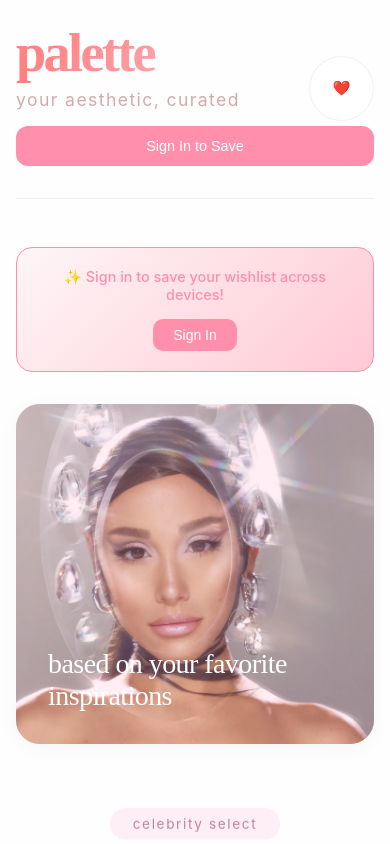
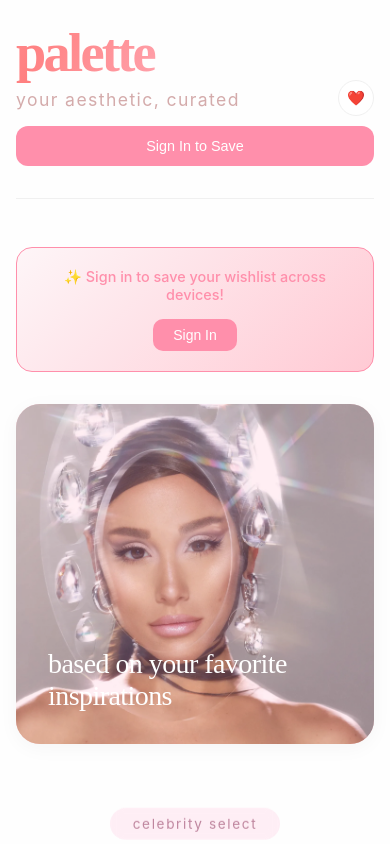
Before and after one commit to SavannahSoliel/palette, a React (Vite) app: page / in a window 390 px wide. Shown: the top 844 px of the page. Built offline with nearby package versions, Linux system fonts and the light colour scheme.

Commit message:
Update App.css

```diff
--- a/src/App.css
+++ b/src/App.css
@@ -757,8 +757,8 @@ h1 {
 
   @media (max-width: 480px) {
     .wishlist-toggle {
-      width: 65px;
-      height: 65px;
+      width: 36px;
+      height: 36px;
       min-width: 36px;
       min-height: 36px;
 
@@ -771,7 +771,7 @@ h1 {
 
       position: absolute;
       right: 1rem;
-      top: 3.5rem; /* pushes it under the user avatar */
+      top: 5rem; /* pushes it under the user avatar */
 
       flex: none;
     }
```
